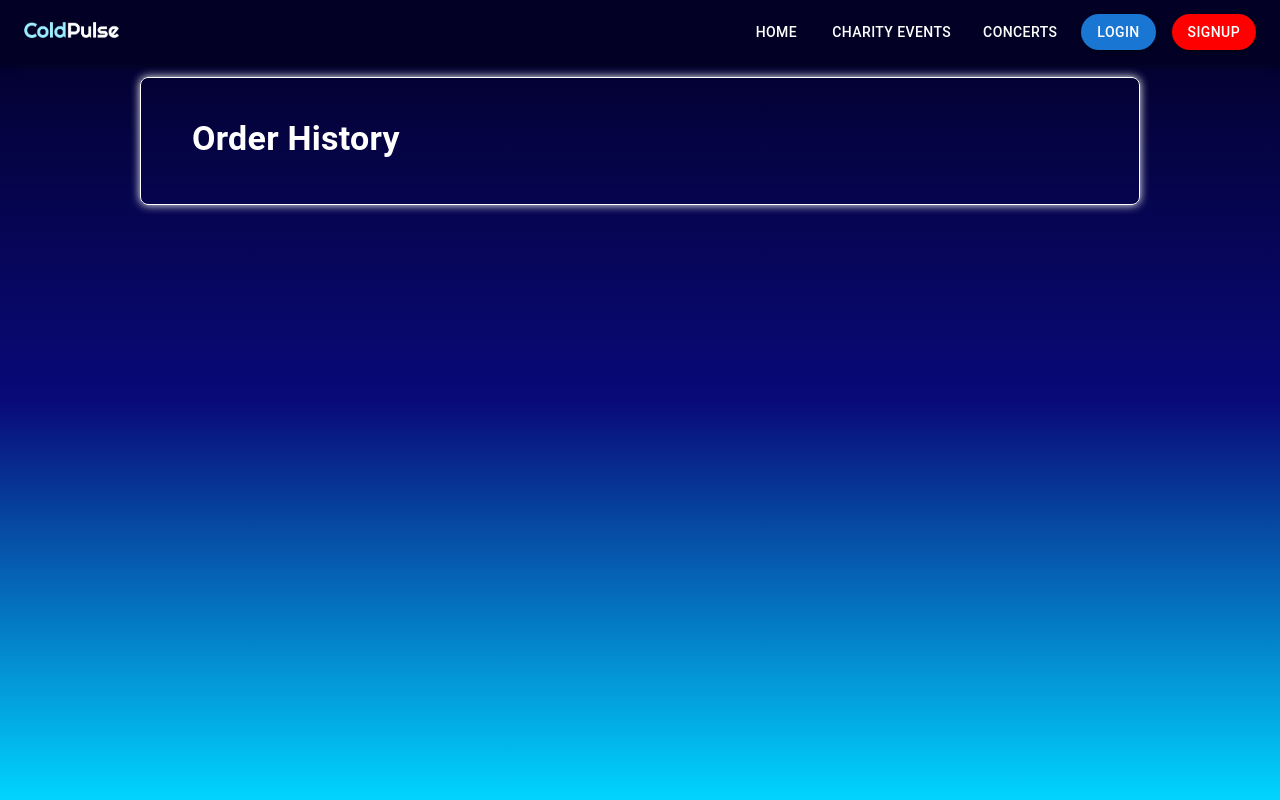
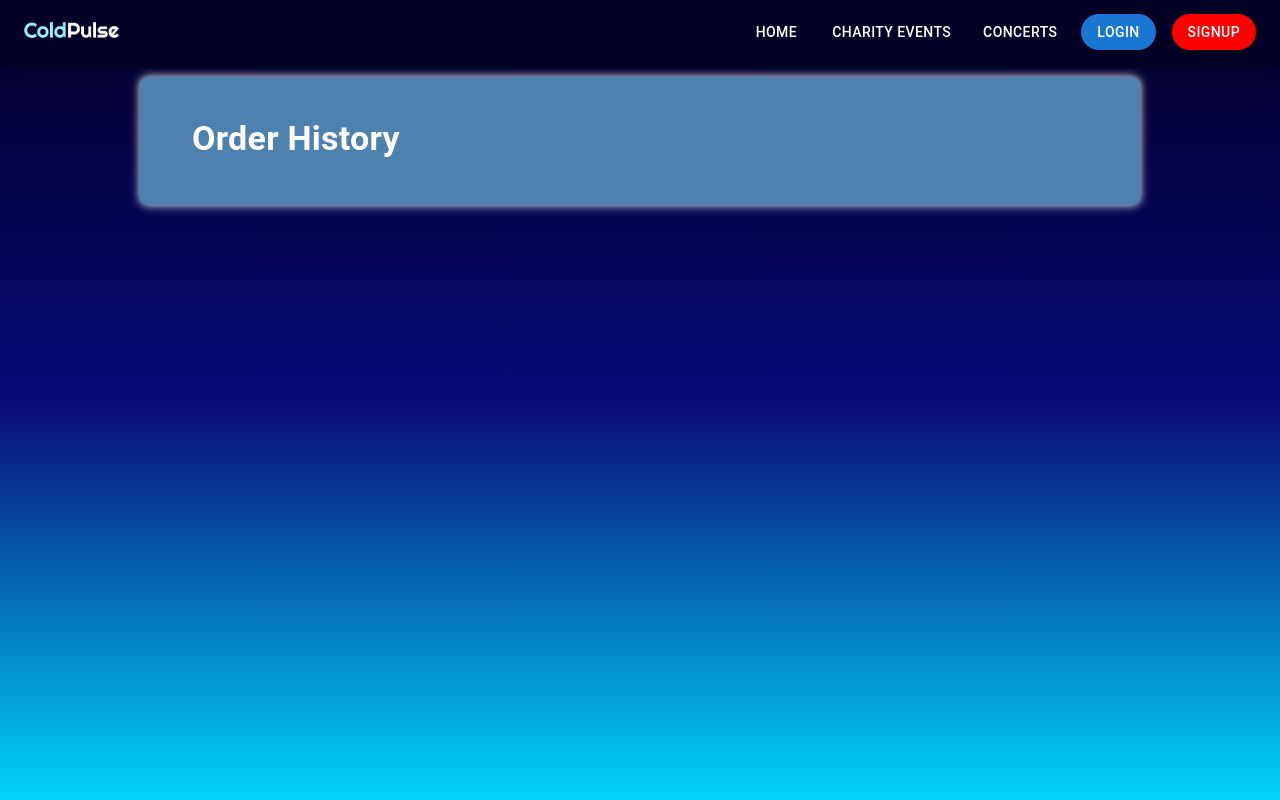
Before and after one commit to zaneshen314/ColdPluse-ui, a React (Create React App) app: page /user-order-history in a window 1280 px wide. Built offline with nearby package versions, Linux system fonts and the light colour scheme; no server answers.

Commit message:
[7]refactor: beautify

```diff
--- a/src/components/user-order-history/OrderHistoryWrapper.jsx
+++ b/src/components/user-order-history/OrderHistoryWrapper.jsx
@@ -15,10 +15,11 @@ const OrderHistoryWrapper = ({width}) => {
             margin: '1% auto',
             maxWidth: {width},
             boxShadow: '0 0 10px white',
+            backgroundColor: "#4e81ad",
             padding: 2,
             paddingTop: 5,
             borderRadius: 2,
-            border: '1px solid white'
+            border: '1px solid #4e81ad',
         }}>
             <Typography variant="h4" sx={{fontWeight: 'bold', marginBottom: 3.5, marginLeft: "35px"}}>
                 Order History
```
